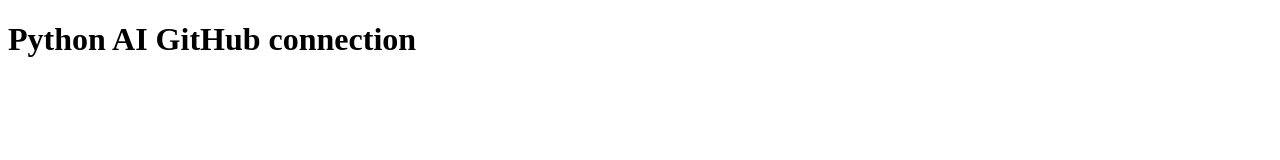
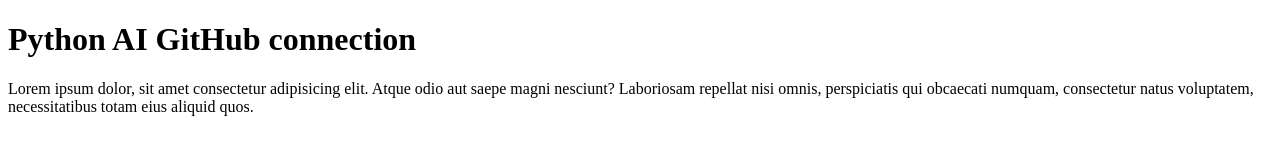
Before and after one commit to AndreDeveloper007/python_ai, a plain HTML site: page index.html in a window 1280 px wide. Drawn offline with Linux system fonts and the light colour scheme.

Commit message:
This is my third commit adding a paragraph

```diff
--- a/index.html
+++ b/index.html
@@ -7,6 +7,6 @@
 </head>
 <body>
     <h1>Python AI GitHub connection</h1>
-
+    <p>Lorem ipsum dolor, sit amet consectetur adipisicing elit. Atque odio aut saepe magni nesciunt? Laboriosam repellat nisi omnis, perspiciatis qui obcaecati numquam, consectetur natus voluptatem, necessitatibus totam eius aliquid quos.</p>
 </body>
 </html>
```
